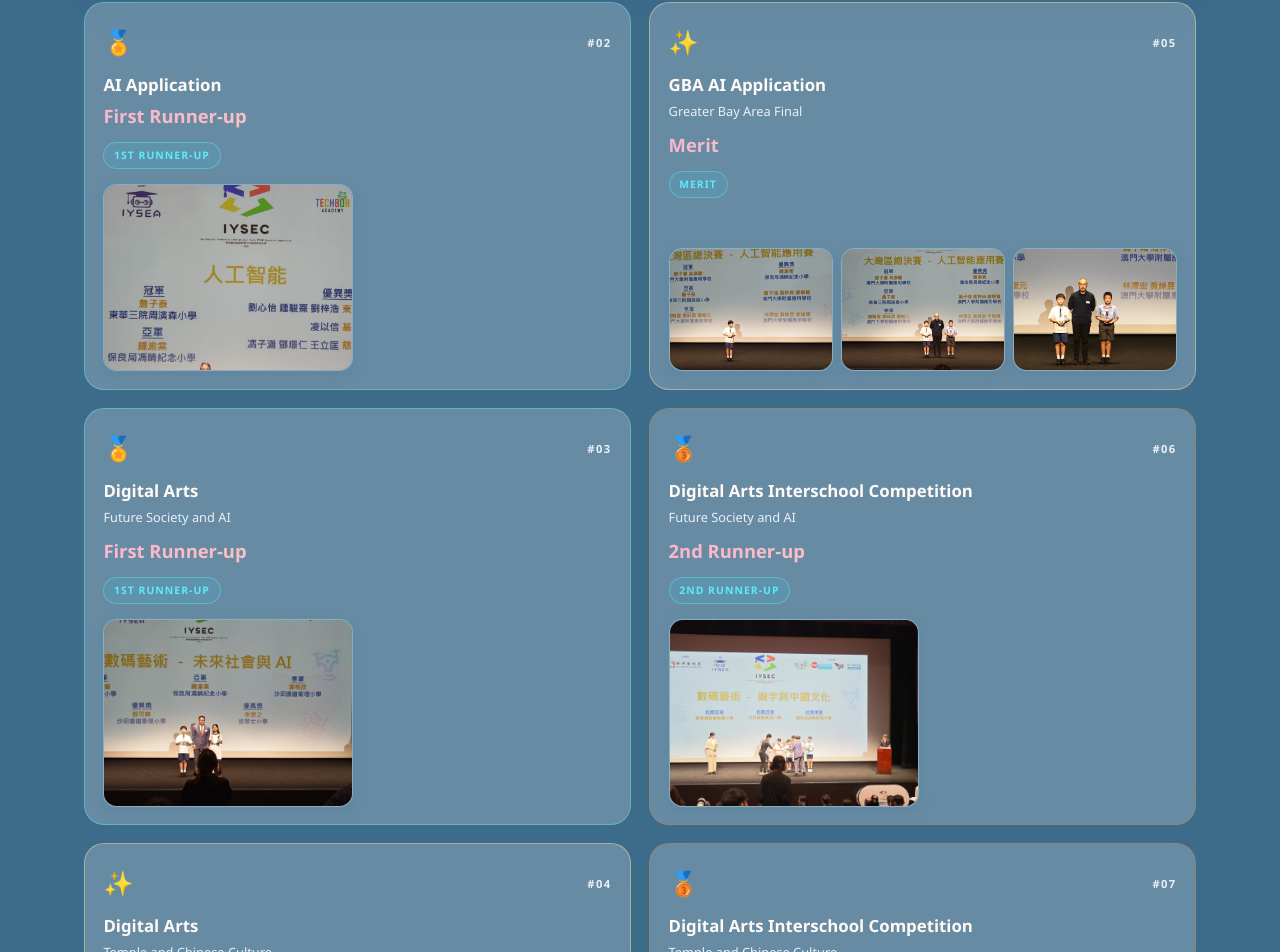
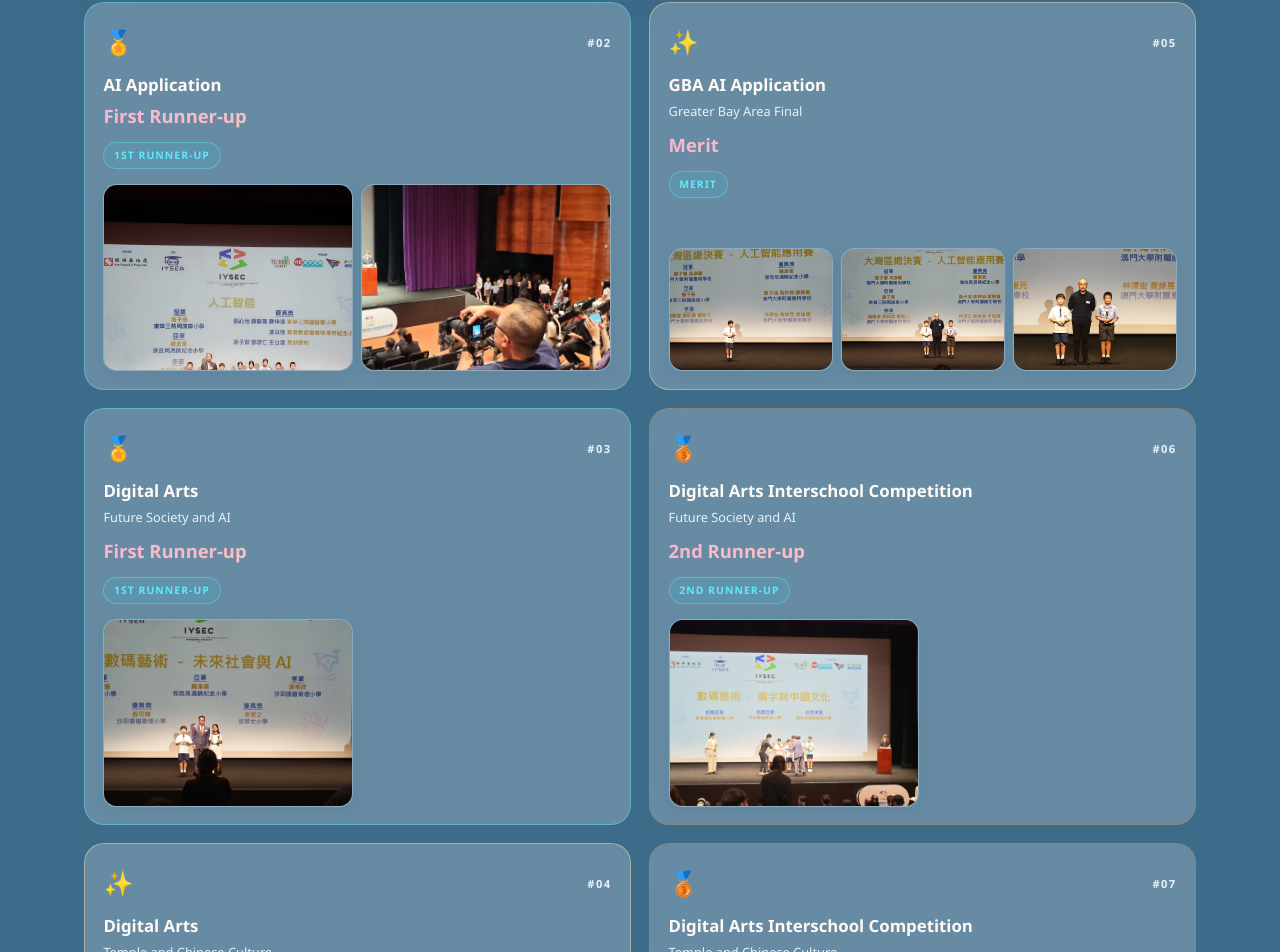
Before and after one commit to abc1235647899/oliver-iysec-2026, a React (Vite) app: page / in a window 1280 px wide. Shown: the part 1345-2297 px from the top of the page. Built offline with nearby package versions, Linux system fonts and the light colour scheme.

Commit message:
AI Application: add stage screen and walking-up photos

```diff
--- a/src/data/awards.ts
+++ b/src/data/awards.ts
@@ -58,10 +58,16 @@ export const awards: Award[] = [
     },
     photos: [
       {
-        file: './photos/ceremony/16-ai-first-runnerup-stage.jpg',
+        file: './photos/ceremony/17-ai-stage-screen.jpg',
         role: 'receive',
         en: 'AI Application first runner-up on stage',
         zh: 'AI 應用亞軍頒獎台上',
+      },
+      {
+        file: './photos/ceremony/18-ai-walking-stage.jpg',
+        role: 'moment',
+        en: 'Oliver walking up for the AI award',
+        zh: '渝棠上台領取 AI 獎項',
       },
     ],
   },
```
Also changed, not shown: public/photos/ceremony/17-ai-stage-screen.jpg (added), public/photos/ceremony/18-ai-walking-stage.jpg (added).
